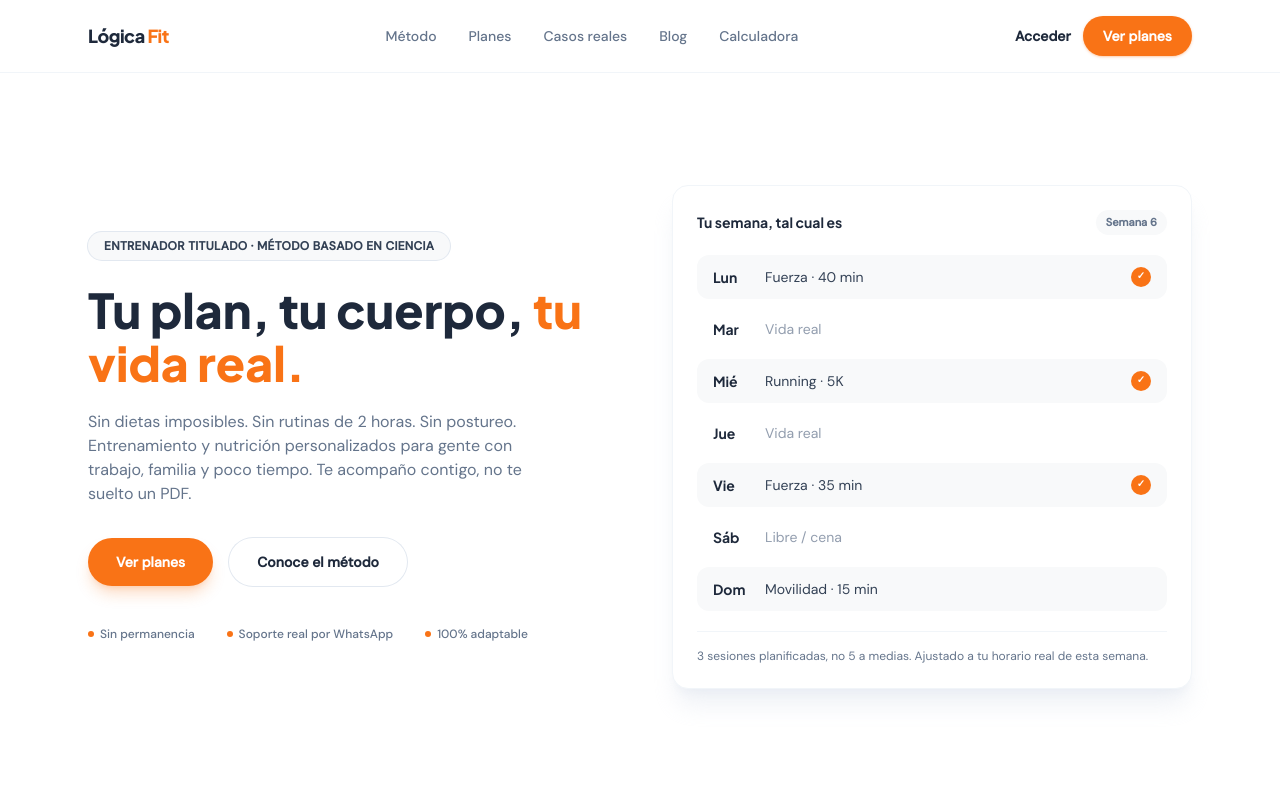
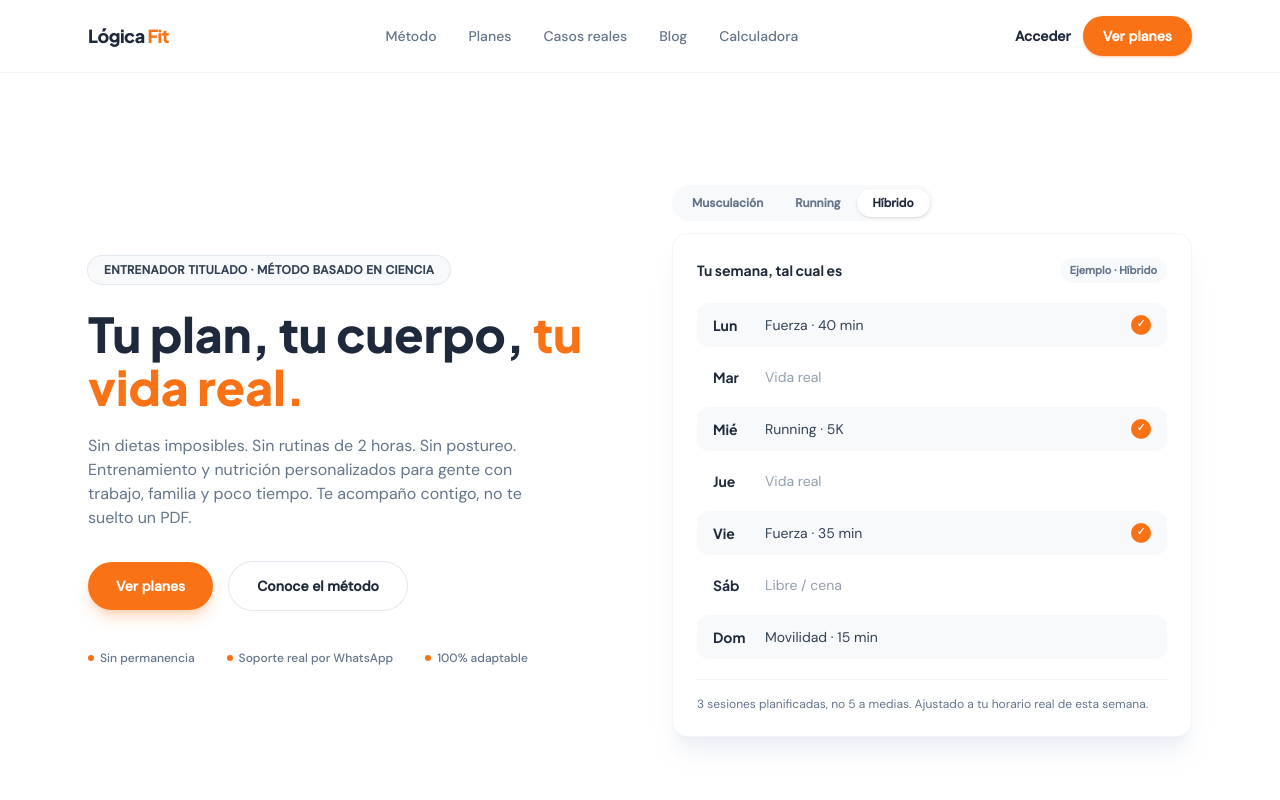
Before and after one commit to algarciasi/logicafit, a React (Vite) app: page / in a window 1280 px wide. Shown: the top 800 px of the page. Built offline with nearby package versions, Linux system fonts and the light colour scheme; no server answers.

Commit message:
tarjeta ejemplos

```diff
--- a/src/components/Hero.jsx
+++ b/src/components/Hero.jsx
@@ -1,7 +1,11 @@
+import { useState } from 'react'
 import { Link } from 'react-router-dom'
 import WeeklyPlanCard from './WeeklyPlanCard'
+import TrainingTypeToggle from './TrainingTypeToggle'
 
 export default function Hero() {
+  const [trainingType, setTrainingType] = useState('hibrido')
+
   return (
     <section className="relative overflow-hidden bg-white">
       <div className="mx-auto grid max-w-6xl gap-16 px-6 py-20 md:grid-cols-2 md:items-center md:py-28">
@@ -51,7 +55,12 @@ export default function Hero() {
 
         <div className="relative">
           <div className="absolute -inset-6 -z-10 rounded-[2rem] bg-orange-light/40 blur-2xl" />
-          <WeeklyPlanCard />
+
+          <div className="mb-3 flex justify-center md:justify-start">
+            <TrainingTypeToggle type={trainingType} onChange={setTrainingType} />
+          </div>
+
+          <WeeklyPlanCard type={trainingType} />
         </div>
       </div>
     </section>
--- /dev/null
+++ b/src/components/TrainingTypeToggle.jsx
@@ -0,0 +1,24 @@
+const OPTIONS = [
+  { value: 'musculacion', label: 'Musculación' },
+  { value: 'running', label: 'Running' },
+  { value: 'hibrido', label: 'Híbrido' },
+]
+
+export default function TrainingTypeToggle({ type, onChange }) {
+  return (
+    <div className="inline-flex rounded-full bg-surface-soft p-1">
+      {OPTIONS.map((opt) => (
+        <button
+          key={opt.value}
+          type="button"
+          onClick={() => onChange(opt.value)}
+          className={`rounded-full px-4 py-1.5 text-xs font-semibold transition ${
+            type === opt.value ? 'bg-white text-navy shadow-sm' : 'text-text-secondary hover:text-navy'
+          }`}
+        >
+          {opt.label}
+        </button>
+      ))}
+    </div>
+  )
+}
--- a/src/components/WeeklyPlanCard.jsx
+++ b/src/components/WeeklyPlanCard.jsx
@@ -1,4 +1,23 @@
-const PLAN_DAYS = [
+const PLANS_BY_TYPE = {
+  musculacion: [
+    { day: 'Lun', label: 'Pierna · 45 min', done: true },
+    { day: 'Mar', label: 'Vida real', muted: true },
+    { day: 'Mié', label: 'Empuje · 40 min', done: true },
+    { day: 'Jue', label: 'Vida real', muted: true },
+    { day: 'Vie', label: 'Tirón · 40 min', done: true },
+    { day: 'Sáb', label: 'Libre / cena', muted: true },
+    { day: 'Dom', label: 'Movilidad · 15 min' },
+  ],
+  running: [
+    { day: 'Lun', label: 'Rodaje suave · 30 min', done: true },
+    { day: 'Mar', label: 'Vida real', muted: true },
+    { day: 'Mié', label: 'Series · 40 min', done: true },
+    { day: 'Jue', label: 'Vida real', muted: true },
+    { day: 'Vie', label: 'Rodaje + técnica · 35 min', done: true },
+    { day: 'Sáb', label: 'Tirada larga · 50 min', done: true },
+    { day: 'Dom', label: 'Descanso activo' },
+  ],
+  hibrido: [
     { day: 'Lun', label: 'Fuerza · 40 min', done: true },
     { day: 'Mar', label: 'Vida real', muted: true },
     { day: 'Mié', label: 'Running · 5K', done: true },
@@ -6,23 +25,32 @@ const PLAN_DAYS = [
     { day: 'Vie', label: 'Fuerza · 35 min', done: true },
     { day: 'Sáb', label: 'Libre / cena', muted: true },
     { day: 'Dom', label: 'Movilidad · 15 min' },
-]
+  ],
+}
 
-export default function WeeklyPlanCard() {
+const TYPE_LABELS = {
+  musculacion: 'Musculación',
+  running: 'Running',
+  hibrido: 'Híbrido',
+}
+
+export default function WeeklyPlanCard({ type = 'hibrido' }) {
+  const planDays = PLANS_BY_TYPE[type] || PLANS_BY_TYPE.hibrido
+
   return (
     <div className="rounded-2xl border border-slate-100 bg-white p-6 shadow-xl shadow-slate-200/60">
       <div className="flex items-center justify-between">
         <p className="font-display text-sm font-bold text-navy">Tu semana, tal cual es</p>
         <span className="rounded-full bg-surface-soft px-2.5 py-1 text-[11px] font-semibold text-text-secondary">
-          Semana 6
+          Ejemplo · {TYPE_LABELS[type]}
         </span>
       </div>
 
       <ul className="mt-5 space-y-2">
-        {PLAN_DAYS.map(({ day, label, done, muted }) => (
+        {planDays.map(({ day, label, done, muted }) => (
           <li
             key={day}
-            className={`flex items-center justify-between rounded-xl px-4 py-3 text-sm ${
+            className={`flex items-center justify-between rounded-xl px-4 py-3 text-sm transition ${
               muted ? 'bg-transparent' : 'bg-surface-soft'
             }`}
           >
```
Lines whose indentation alone changed are shown as unchanged.
